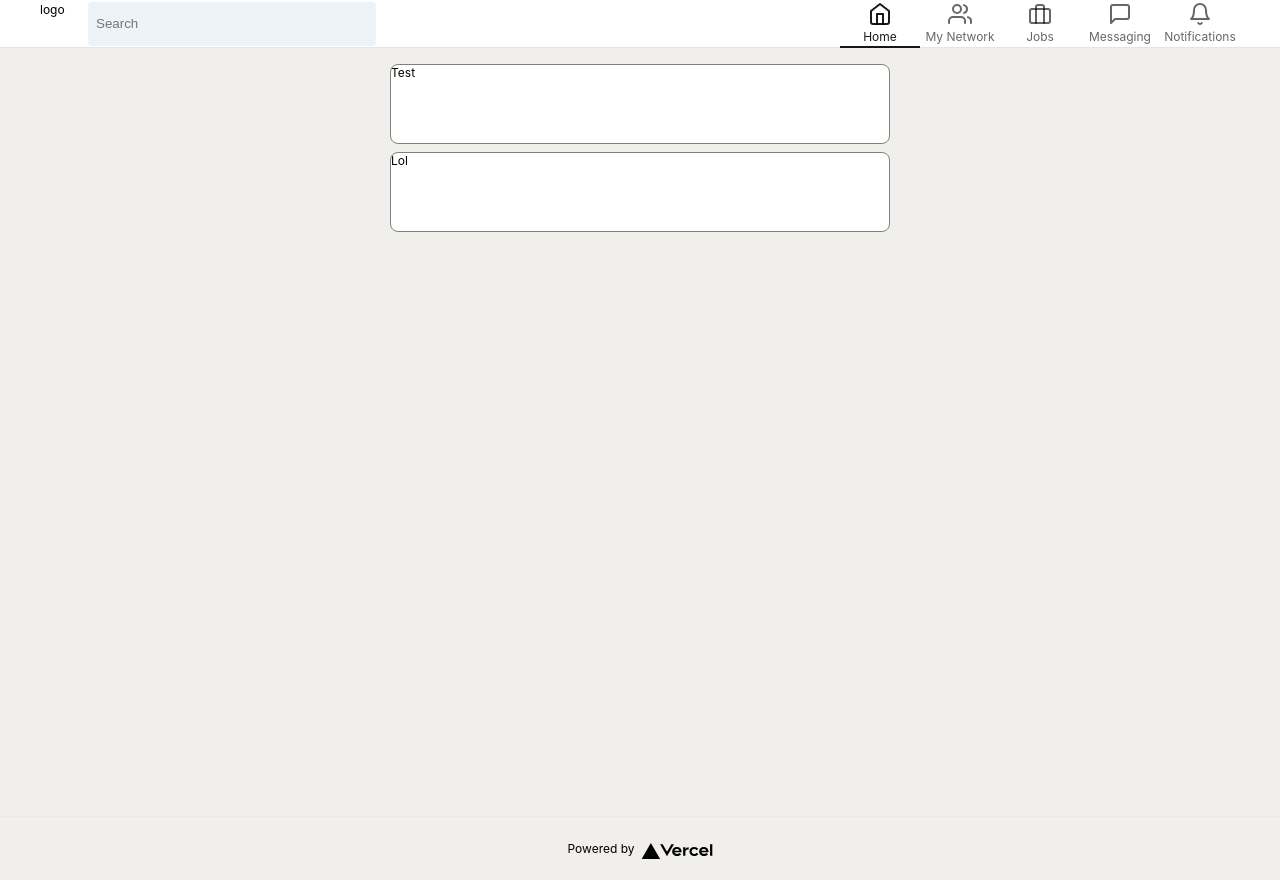
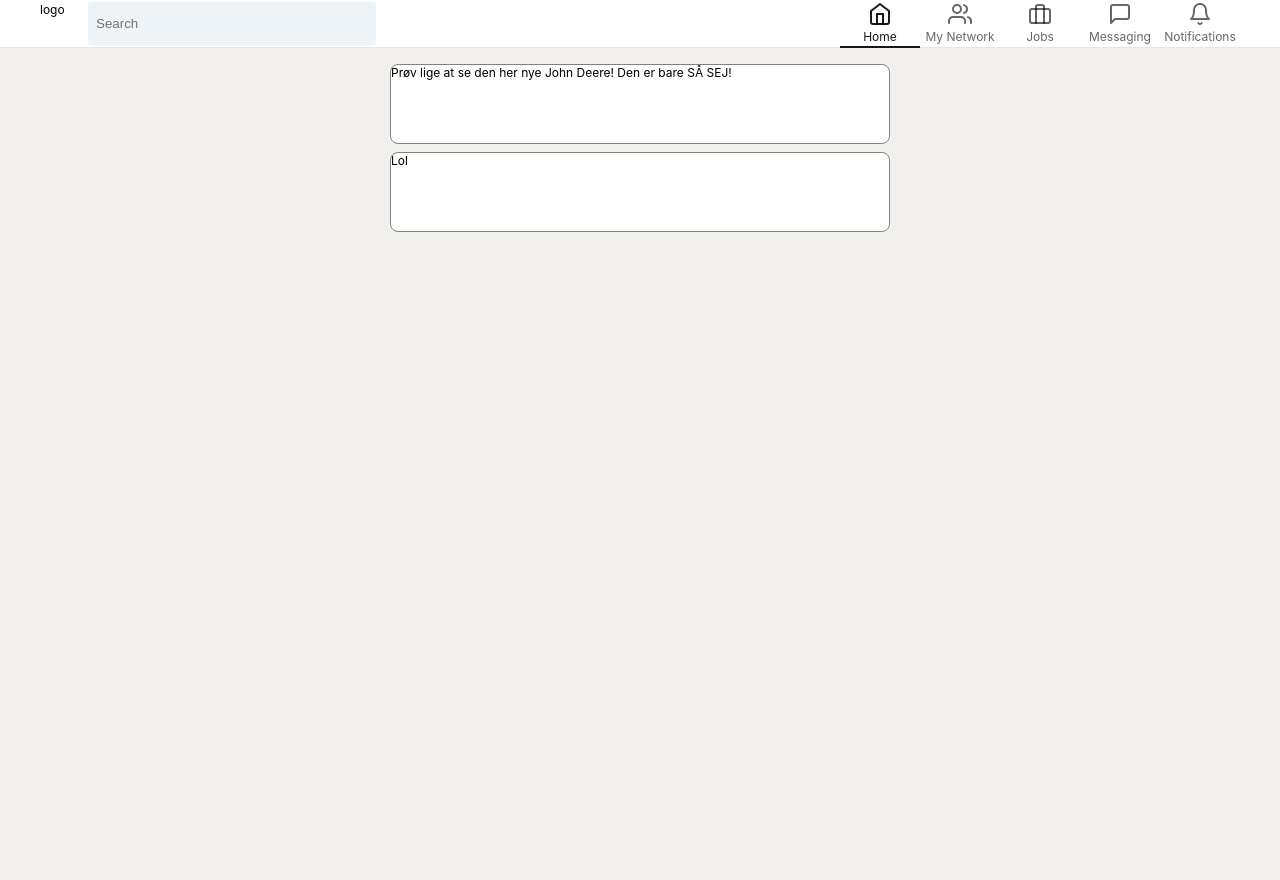
Before and after one commit to andersjepsen/linkedin-clone, a Next.js app: page / in a window 1280 px wide. After the commit the page ends 816 px from the top, so only its background shows below. Built offline with nearby package versions, Linux system fonts and the light colour scheme.

Commit message:
feat: :sparkles: added post and user data

```diff
--- a/components/Card.tsx
+++ b/components/Card.tsx
@@ -1,4 +1,5 @@
 import React from "react";
+import { PostData } from "../types/index";
 
 interface CardProps {
   children: React.ReactNode;
@@ -22,3 +23,46 @@
     </>
   );
 }
+
+interface CardHeaderProps {
+  postdata: PostData;
+}
+
+function CardHeader({ postdata }: CardHeaderProps) {
+  return (
+    <div
+      css={{
+        height: "100px",
+        display: "flex",
+        justifyContent: "space-between",
+      }}
+    >
+      <div
+        css={{
+          height: "100px",
+          display: "flex",
+          flex: "0 0 100px",
+          backgroundColor: "red",
+        }}
+      ></div>
+      <div
+        css={{
+          height: "100px",
+          display: "flex",
+          flex: "0 1 300px",
+          backgroundColor: "green",
+        }}
+      ></div>
+      <div
+        css={{
+          height: "100px",
+          display: "flex",
+          flex: "0 0 100px",
+          backgroundColor: "blue",
+        }}
+      ></div>
+    </div>
+  );
+}
+
+Card.Header = CardHeader;
--- /dev/null
+++ b/data/posts.ts
@@ -0,0 +1,3 @@
+import { PostData } from "../types/index";
+
+//export const dummyPostsData = ;
--- /dev/null
+++ b/data/users.ts
@@ -0,0 +1,3 @@
+import { UserData } from "../types/index";
+
+//export const dummyUserData = ;
--- /dev/null
+++ b/pages/api/posts.ts
@@ -0,0 +1,19 @@
+import type { NextApiRequest, NextApiResponse } from "next";
+import type { PostData } from "../../types/index";
+
+export default function handler(
+  req: NextApiRequest,
+  res: NextApiResponse<PostData[]>
+) {
+  res.status(200).json([
+    {
+      createdBy: {
+        name: "John Traktor",
+        subTitle: "Elsker at snakke om traktorer og store landbrugsmaskiner",
+        currentCompany: "Midtjysk Traktor Engros",
+        avatarUrl: "https://i.pravatar.cc/150?img=3",
+      },
+      text: "Prøv lige at se den her nye John Deere! Den er bare SÅ SEJ!",
+    },
+  ]);
+}
--- a/pages/index.tsx
+++ b/pages/index.tsx
@@ -1,10 +1,23 @@
-import type { NextPage } from "next";
+import type { InferGetServerSidePropsType, NextPage } from "next";
 import Head from "next/head";
 import Image from "next/image";
+import { Avatar } from "../components/Avatar";
 import { Card } from "../components/Card";
 import styles from "../styles/Home.module.css";
+import { PostData } from "../types";
 
-const Home: NextPage = () => {
+export const getServerSideProps = async () => {
+  // Fetch data from external API
+  const res = await fetch(`http://localhost:3000/api/posts`);
+  const data: PostData[] = await res.json();
+
+  // Pass data to the page via props
+  return { props: { data } };
+};
+
+type Props = InferGetServerSidePropsType<typeof getServerSideProps>;
+
+const Home: NextPage<Props> = ({ data }) => {
   return (
     <>
       <Head>
@@ -21,22 +34,9 @@
           marginTop: theme.spacing(2),
         })}
       >
-        <Card>Test</Card>
+        <Card>{data[0].text /* <Card.Header></Card.Header> */}</Card>
         <Card>Lol</Card>
       </main>
-
-      <footer className={styles.footer}>
-        <a
-          href="https://vercel.com?utm_source=create-next-app&utm_medium=default-template&utm_campaign=create-next-app"
-          target="_blank"
-          rel="noopener noreferrer"
-        >
-          Powered by{" "}
-          <span className={styles.logo}>
-            <Image src="/vercel.svg" alt="Vercel Logo" width={72} height={16} />
-          </span>
-        </a>
-      </footer>
     </>
   );
 };
--- /dev/null
+++ b/types/index.ts
@@ -0,0 +1,11 @@
+export type UserData = {
+  name: string;
+  subTitle: string;
+  currentCompany: string;
+  avatarUrl: string;
+};
+
+export type PostData = {
+  createdBy: UserData;
+  text: string;
+};
```
